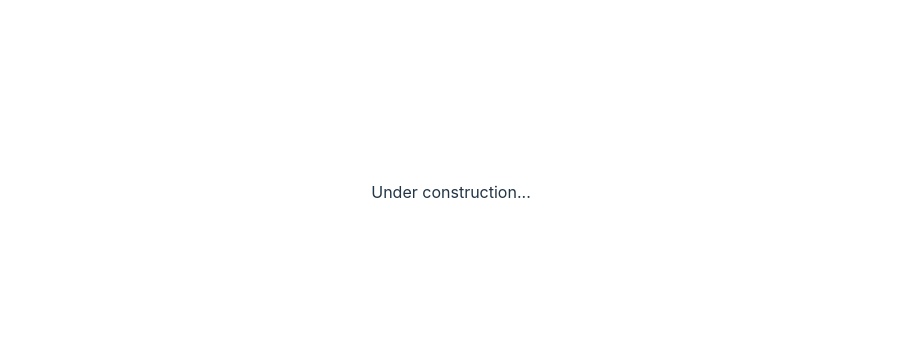
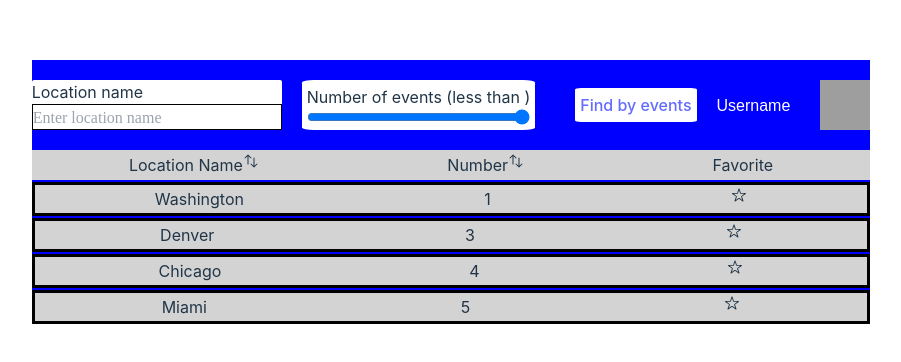
Before and after one commit to lctproj/CSCI2720_Project, a React (Vite) app in the folder Project/: page /locationmain in a window 1280 px wide. Shown: the part 208-570 px from the top of the page, without its empty margins (189-1090 px from the left). Built offline with nearby package versions, Linux system fonts and the light colour scheme; grey boxes are pictures that could not be loaded.

Commit message:
location page done, event page  only missing date filters

```diff
--- a/Project/src/assets/EventMain.jsx
+++ b/Project/src/assets/EventMain.jsx
@@ -8,18 +8,39 @@ import { HiArrowsUpDown, HiOutlineArrowSmallUp , HiOutlineArrowSmallDown  } from
 
 
 
-const HeaderBar = ({handleCategory}) =>{
+const HeaderBar = ({handleCategory,category, ascending}) =>{
     return(
         <div className="header-bar">
-            <div className="header-element" onClick={()=>handleCategory('name')}><p id="event-name">Event Name</p></div>
-            <div className="header-element" onClick={()=>handleCategory('earliestdate')}><p id="earliest-date">Earliest Date</p></div>
-            <div className="header-element" onClick={()=>handleCategory('latestdate')} ><p id="latest-date">Latest Date</p></div>
-            <div className="header-element" onClick={()=>handleCategory('price')}><p id="price">Price</p></div>
-            <div className="header-element"><p id="favorite">Favorite</p></div>
+            <div className="header-element" onClick={() => handleCategory('eventname')}>
+                <p id="event-name">Event Name</p>
+                <ArrowSign value="eventname" category={category} ascending={ascending} />
+            </div>
+            <div className="header-element" onClick={() => handleCategory('earliestdate')}>
+                <p id="earliest-date">Earliest Date</p>
+                <ArrowSign value="earliestdate" category={category} ascending={ascending} />
+            </div>
+            <div className="header-element" onClick={() => handleCategory('latestdate')}>
+                <p id="latest-date">Latest Date</p>
+                <ArrowSign value="latestdate" category={category} ascending={ascending} />
+            </div>
+            <div className="header-element" onClick={() => handleCategory('price')}>
+                <p id="price">Price</p>
+                <ArrowSign value="price" category={category} ascending={ascending} />
+            </div>
+            <div className="header-element">
+                <p id="favorite">Favorite</p>
+            </div>
         </div>
     );
 }
 
+
+const ArrowSign = ({ category, value, ascending }) => {
+    if (category === value) {
+        return ascending ? <HiOutlineArrowSmallUp /> : <HiOutlineArrowSmallDown />;
+    }
+    return <HiArrowsUpDown />;
+};
 
 
 export default function EventMain (){
@@ -29,6 +50,7 @@ export default function EventMain (){
     const [latestDate,setLatestDate] = useState('');
     const [category ,setCategory] = useState('');
     const [ascending,setAscending] = useState(true);
+    const [arrowPoint,setArrowPoint] = useState(-1);
 
     const handleSearchInput = (value) => {
         setInput(value);
@@ -55,22 +77,46 @@ export default function EventMain (){
     }
 
     const handleCategory = (value) => {
-        console.log(value);
-        setCategory(value);
-        setAscending(!ascending);
+        if (value === category) {
+            setAscending(!ascending);
+        } else {
+            setCategory(value);
+            setAscending(true);
+        }
     }
 
    const filteredEvents = mockEventData.filter((event) =>
         event.eventname.toLowerCase().includes(searchInput.toLowerCase())
          ).filter((event) =>Math.max(...event.price)<maxPrice
-        );
+        ).sort((a, b) => {
+            let aValue, bValue;
+
+            if (category === 'earliestdate') {
+                aValue = getEarliestDate(a.date);
+                bValue = getEarliestDate(b.date);
+            } else if (category === 'latestdate') {
+                aValue = getLatestDate(a.date);
+                bValue = getLatestDate(b.date);
+            } else if (category === 'price') {
+                aValue = Math.min(...a.price);
+                bValue = Math.min(...b.price);
+            } else {
+                aValue = a.eventname;
+                bValue = b.eventname;
+            }
+
+            if (typeof aValue === 'string') {
+                return ascending ? aValue.localeCompare(bValue) : bValue.localeCompare(aValue);
+            }
+            return ascending ? aValue - bValue : bValue - aValue;
+        });
 
 
 
     return(
         <div className="event-main">
             <EventFilterBar onInputChange={handleSearchInput} onPriceChange={handlePriceChange} onEarliestDateChange={handleEarliestDateChange} onLatestDateChange={handleLatestDateChange}/>
-            <HeaderBar handleCategory={handleCategory}/>
+            <HeaderBar handleCategory={handleCategory} category={category} ascending={ascending} />
             {filteredEvents.map((event, index) => (
                 <EventCard
                 key={index}
@@ -79,12 +125,7 @@ export default function EventMain (){
                 latestdate={getLatestDate(event.date)}
                 price={event.price.toSorted((a, b) => a - b).toString()}
                 />
-            )).sort((a, b) => {
-        if (typeof a[category] === 'string') {
-            return ascending ? a[category].localeCompare(b[category]) : b[category].localeCompare(a[category]);
-        }
-        return ascending ? a[category] - b[category] : b[category] - a[category];
-    })}
+            ))}
         </div>
     );
 }
--- /dev/null
+++ b/Project/src/assets/LocationCard.jsx
@@ -0,0 +1,18 @@
+import './locationmain.css';
+import { IoIosStar, IoIosStarOutline } from "react-icons/io";
+import React, { useState } from 'react';
+
+export default function LocationCard({ locationname, number }) {
+    const [starred, setStarred] = useState(false);
+
+    const StarIcon = starred ? <IoIosStar onClick={() => setStarred(!starred)} />
+                             : <IoIosStarOutline onClick={() => setStarred(!starred)} />;
+
+    return (
+        <div className="event-card">
+            <div className="location-element"><p>{locationname}</p></div>
+            <div className="location-element"><p>{number}</p></div>
+            <div className="location-element">{StarIcon}</div>
+        </div>
+    );
+}
--- /dev/null
+++ b/Project/src/assets/LocationFilterBar.jsx
@@ -0,0 +1,62 @@
+import React from 'react';
+import "./locationmain.css";
+import "../App.css";
+import { Link } from 'react-router-dom';
+
+const NameFilter = ({onInputChange}) => {
+        const handleInputChange = (e) => {
+            const value = e.target.value;
+            onInputChange(value);
+        };
+
+        return(
+            <div className="location-name-filter">
+                <label htmlFor="locationname"  >Location name</label>
+                <input type="text" id="location-name-search"
+                placeholder="Enter location name" className="location-name" onChange={handleInputChange}
+                />
+            </div>
+    );
+
+}
+
+const NumberSlider = ({onNumberChange}) =>{
+    const handleNumberChange = (e) => {
+        const value = e.target.value;
+        onNumberChange(value);
+    };
+
+    return(
+        <div className='number-slider'>
+            <label htmlFor="numberrange" className="flex flex-col">Number of events (less than ) </label>
+            <input type="range" min="0" max="10" id="numberrange"  onInput={handleNumberChange}/>
+        </div>
+    )
+}
+
+const GoToEvents = () =>{
+    return(
+        <div className = "go-to-events">
+            <Link to = "/eventmain">
+                Find by events
+            </Link>
+        </div>
+    );
+}
+
+export default function LocationFilterBar({onInputChange,onNumberChange}){
+    return(
+
+        <div className= "location-filter-bar">
+            <NameFilter onInputChange={onInputChange}/>
+            <NumberSlider onNumberChange={onNumberChange} />
+            <GoToEvents />
+            <div>
+                <p id="username">Username</p>
+            </div>
+            <div>
+                <img id="usericon" src="./free-user-icon-3296-thumb.png" alt="user icon" />
+            </div>
+        </div>
+    )
+}
--- a/Project/src/assets/LocationMain.jsx
+++ b/Project/src/assets/LocationMain.jsx
@@ -1,8 +1,96 @@
-import React from 'react';
 import "./locationmain.css";
+import LocationFilterBar from "./LocationFilterBar.jsx";
+import mockLocations from "./mockLocations.json"
+import LocationCard from "./LocationCard.jsx";
+import React, {useState} from "react";
+import { HiArrowsUpDown, HiOutlineArrowSmallUp , HiOutlineArrowSmallDown  } from "react-icons/hi2";
 
-export default function LocationMain(){
+
+
+
+const HeaderBar = ({handleCategory,category, ascending}) =>{
     return(
-        <p>Under construction...</p>
+        <div className="header-bar">
+            <div className="header-element" onClick={() => handleCategory('locationname')}>
+                <p id="location-name">Location Name</p>
+                <ArrowSign value="locationname" category={category} ascending={ascending} />
+            </div>
+            <div className="header-element" onClick={() => handleCategory('number')}>
+                <p id="number">Number</p>
+                <ArrowSign value="number" category={category} ascending={ascending} />
+            </div>
+            <div className="header-element">
+                <p id="favorite">Favorite</p>
+            </div>
+        </div>
     );
 }
+
+
+const ArrowSign = ({ category, value, ascending }) => {
+    if (category === value) {
+        return ascending ? <HiOutlineArrowSmallUp /> : <HiOutlineArrowSmallDown />;
+    }
+    return <HiArrowsUpDown />;
+};
+
+
+export default function LocationMain (){
+    const [searchInput,setInput]=useState('');
+    const [maxNumber,setMaxNumber] = useState(50);
+    const [category ,setCategory] = useState('');
+    const [ascending,setAscending] = useState(true);
+
+    const handleSearchInput = (value) => {
+        setInput(value);
+    };
+
+    const handleNumberChange = (value) => {
+        setMaxNumber(value);
+    }
+
+    const handleCategory = (value) => {
+        if (value === category) {
+            setAscending(!ascending);
+        } else {
+            setCategory(value);
+            setAscending(true);
+        }
+    }
+
+   const filteredLocations = mockLocations.filter((location) =>
+        location.locationname.toLowerCase().includes(searchInput.toLowerCase())
+         ).filter((location) =>location.events.length<maxNumber
+        ).sort((a, b) => {
+            let aValue, bValue;
+
+            if (category === 'locationname') {
+                aValue = a.locationname;
+                bValue = b.locationname;
+            } else {
+                aValue = a.events.length;
+                bValue = b.events.length;
+            }
+
+            if (typeof aValue === 'string') {
+                return ascending ? aValue.localeCompare(bValue) : bValue.localeCompare(aValue);
+            }
+            return ascending ? aValue - bValue : bValue - aValue;
+        });
+
+
+
+    return(
+        <div className="location-main">
+            <LocationFilterBar onInputChange={handleSearchInput} onNumberChange={handleNumberChange} />
+            <HeaderBar handleCategory={handleCategory} category={category} ascending={ascending} />
+            {filteredLocations.map((location, index) => (
+                <LocationCard
+                key={index}
+                locationname={location.locationname}
+                number={location.events.length}
+                />
+            ))}
+        </div>
+    );
+}
--- a/Project/src/assets/eventmain.css
+++ b/Project/src/assets/eventmain.css
@@ -82,3 +82,9 @@
     justify-content:space-between;
     align-items: center;
 }
+
+.header-element{
+    display:flex;
+    flex-direction:row;
+    justify-content:space-around;
+}
--- a/Project/src/assets/locationmain.css
+++ b/Project/src/assets/locationmain.css
@@ -1,21 +1,21 @@
-.event-main{
+.location-main{
     margin: 5px;
     background-color:blue
 }
 
-.event-name{
+.location-name{
     background-color: white;
     border:0.25px black solid;
     display:flex;
     flex-direction:column;
 }
 
-.event-name-filter{
+.location-name-filter{
     background-color: white;
     border-radius:2px;
 }
 
-.price-slider{
+.number-slider{
     display:flex;
     flex-direction:column;
     background-color:white;
@@ -25,7 +25,7 @@
     height: 75%;
 }
 
-.go-to-location{
+.go-to-events{
     background-color:white;
     padding:5px;
     border-radius:5%;
@@ -48,7 +48,7 @@
     padding:3px;
 }
 
-.event-card{
+.location-card{
     background-color: lightgray;
     border-radius:1%;
     border:3px black solid;
@@ -59,7 +59,7 @@
     margin:2px 0;
 }
 
-.event-filter-bar{
+.location-filter-bar{
     display:flex;
     flex-direction:row;
     justify-content:space-between;
--- /dev/null
+++ b/Project/src/assets/mocklocations.json
@@ -0,0 +1,18 @@
+[
+    {
+        "locationname": "Chicago",
+        "events":["cycling","basketball","running","boxing"]
+    },
+    {
+        "locationname": "Denver",
+        "events":["squash","rock climbing","hockey"]
+    },
+    {
+        "locationname": "Washington",
+        "events":["public speaking"]
+    },
+    {
+        "locationname": "Miami",
+        "events":["waterskiing","volleyball","baseball","rugby","esports"]
+    }
+]
```
Also changed, not shown: Project/src/assets/EventFilterBar.jsx (+7 -1 lines).
